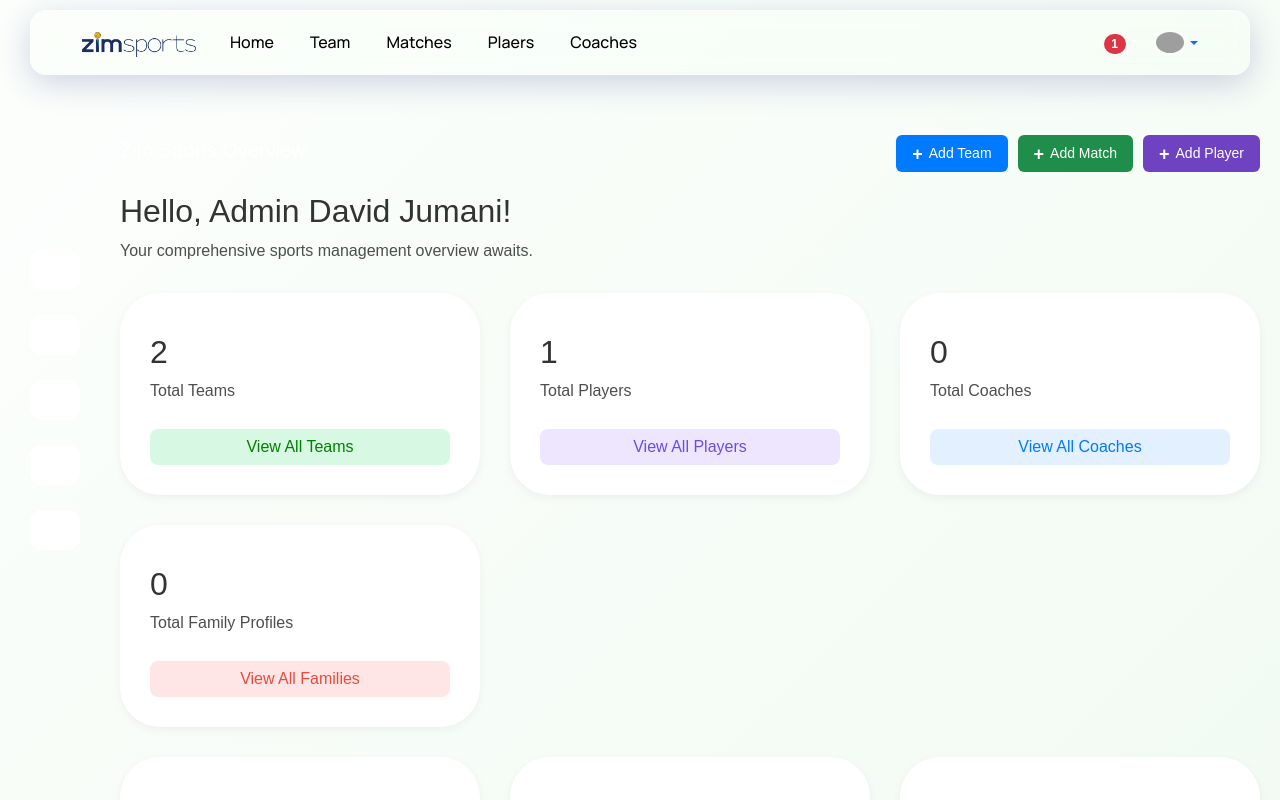
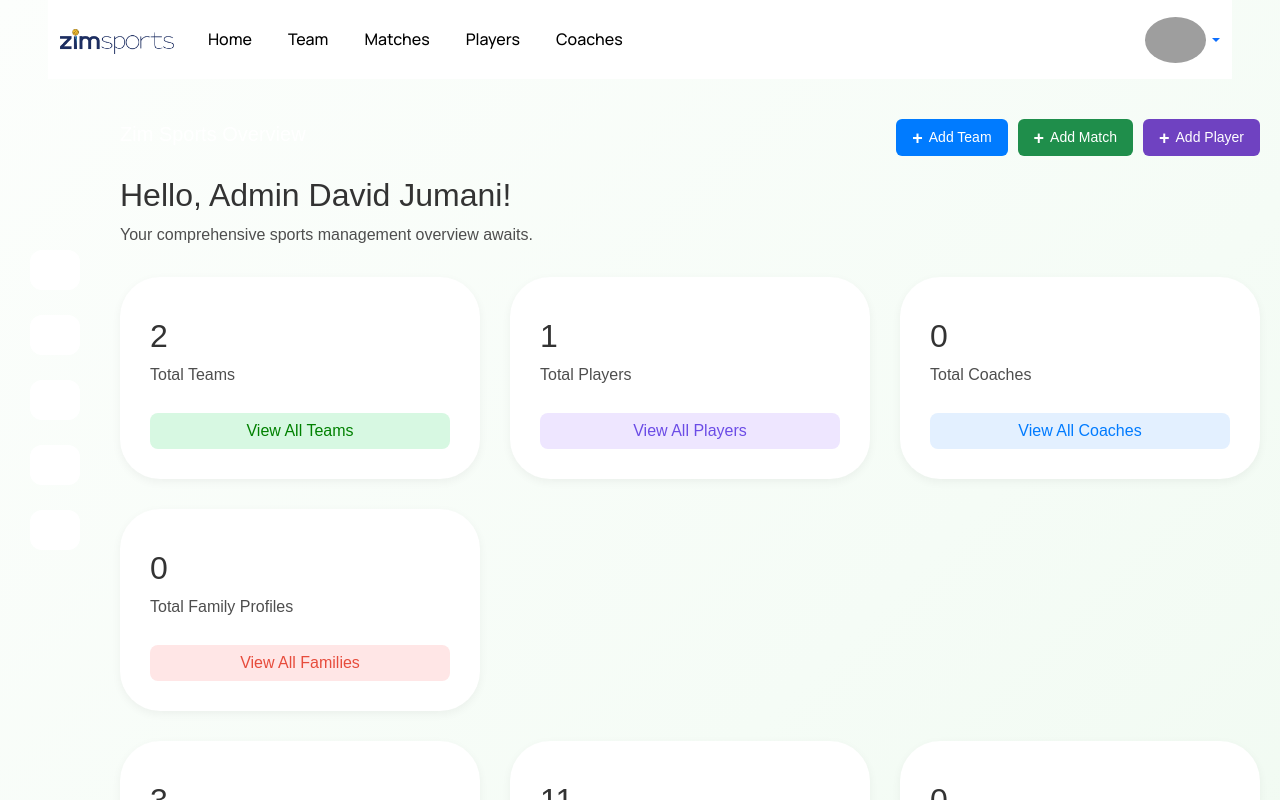
Before and after one commit to Zeeshanprojects/ZimSportsWebsite, a React (Vite) app in the folder zimsports/: page /dashboard in a window 1280 px wide. Built offline with nearby package versions, Linux system fonts and the light colour scheme; grey boxes are pictures that could not be loaded; the HTML template or start-up script is replaced by a standard one.

Commit message:
updated code

```diff
--- a/zimsports/src/Pages/Dashboard.jsx
+++ b/zimsports/src/Pages/Dashboard.jsx
@@ -19,9 +19,9 @@ export default function Dashboard() {
       {/* Top Navbar */}
       <>
   {/* Navbar */}
-  <nav className="navbar navbar-expand-lg bg-body-tertiary">
+  <nav className="navbar navbar-expand-lg navbar-light bg-white ms-5 me-5 ">
     {/* Container wrapper */}
-    <div className="container">
+    <div className="container-fluid ">
       {/* Toggle button */}
       <button
         data-mdb-collapse-init=""
@@ -64,7 +64,7 @@ export default function Dashboard() {
           </li>
            <li className="nav-item">
             <a className="nav-link" href="#">
-          Plaers
+          Players
             </a>
           </li>
            <li className="nav-item">
@@ -82,42 +82,7 @@ export default function Dashboard() {
         <a className="text-reset me-3" href="#">
           <i className="fas fa-shopping-cart" />
         </a>
-        {/* Notifications */}
-        <div className="dropdown">
-          <a
-            data-mdb-dropdown-init=""
-            className="text-reset me-3 dropdown-toggle hidden-arrow"
-            href="#"
-            id="navbarDropdownMenuLink"
-            role="button"
-            aria-expanded="false"
-          >
-            <i className="fas fa-bell" />
-            <span className="badge rounded-pill badge-notification bg-danger">
-              1
-            </span>
-          </a>
-          <ul
-            className="dropdown-menu dropdown-menu-end"
-            aria-labelledby="navbarDropdownMenuLink"
-          >
-            <li>
-              <a className="dropdown-item" href="#">
-                Some news
-              </a>
-            </li>
-            <li>
-              <a className="dropdown-item" href="#">
-                Another news
-              </a>
-            </li>
-            <li>
-              <a className="dropdown-item" href="#">
-                Something else here
-              </a>
-            </li>
-          </ul>
-        </div>
+
         {/* Avatar */}
         <div className="dropdown">
           <a
@@ -131,7 +96,7 @@ export default function Dashboard() {
             <img
               src="https://mdbcdn.b-cdn.net/img/new/avatars/2.webp"
               className="rounded-circle"
-              height={25}
+              height={50}
               alt="Black and White Portrait of a Man"
               loading="lazy"
             />
--- a/zimsports/src/assets/CSS/Dashboard.css
+++ b/zimsports/src/assets/CSS/Dashboard.css
@@ -1,27 +1,13 @@
-.navbar {
-  background: rgba(255, 255, 255, 0.2) !important; /* translucent background */
-  backdrop-filter: blur(10px) saturate(180%);
-  -webkit-backdrop-filter: blur(10px) saturate(180%);
-  border: 1px solid rgba(255, 255, 255, 0.3);
-  border-radius: 16px;
-  box-shadow: 0 8px 32px rgba(31, 38, 135, 0.2);
-  padding: 10px 20px;
-  margin: 10px 30px;
-  position: sticky;
-  top: 10px;
-  z-index: 1000;
-}
 
-/* Navbar links */
 .navbar-nav .nav-link {
   color: black !important;
   font-weight: 500;
-  margin: 0 10px;
+
   transition: color 0.3s ease;
 }
 
 .navbar-nav .nav-link:hover {
-  color: #00ff99 !important;
+  color: #3F9E64 !important;
 }
 
 /* Logo */
@@ -39,7 +25,7 @@
 
 .text-reset:hover i {
   transform: scale(1.2);
-  color: #00ff99;
+  color: #3F9E64 !important;
 }
 
 /* Avatar */
@@ -228,7 +214,7 @@ body {
 /* Main */
 .dashboard-main {
   margin-left: 100px;
-  margin-top: 30px;
+  margin-top: 20px;
   padding: 20px;
 }
 
```
